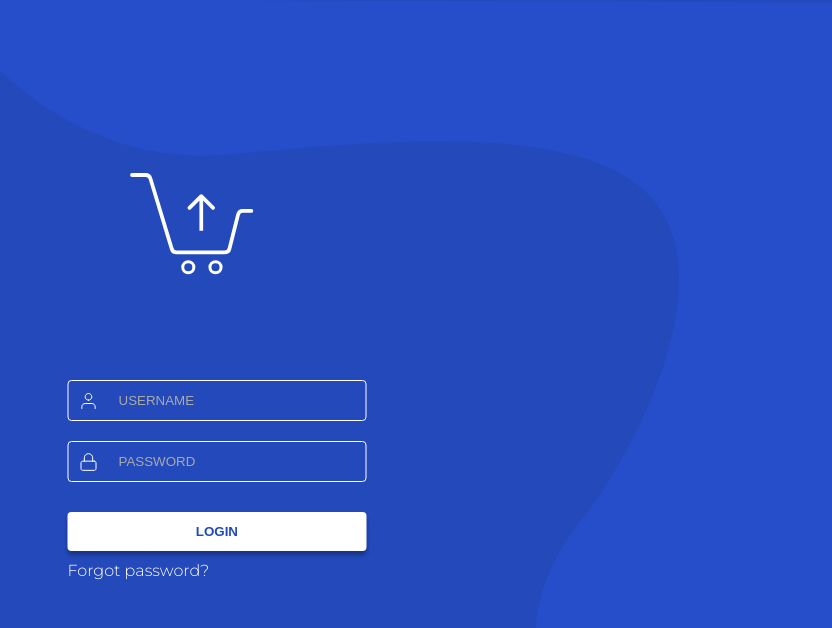
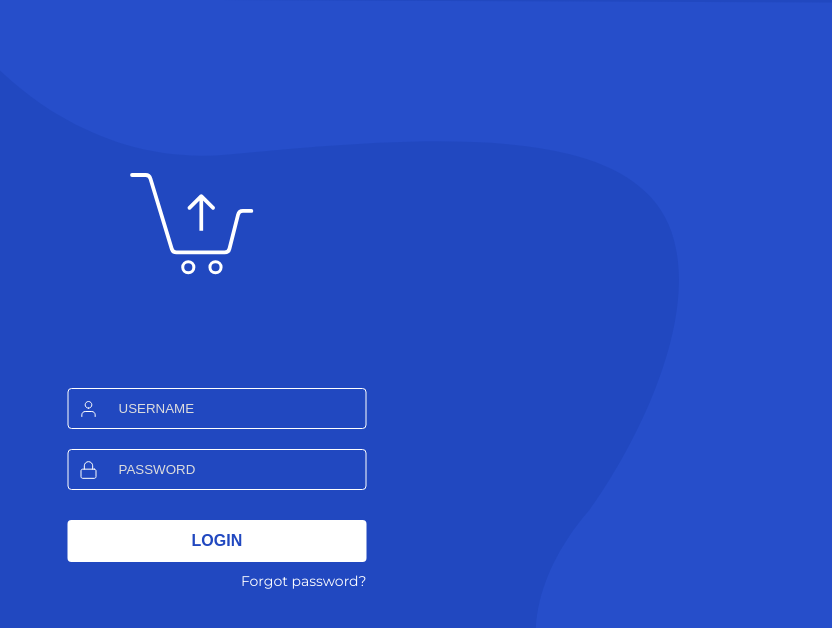
Before and after one commit to ichiomafrancis/login_screen, a plain HTML site: page index.html in a window 1280 px wide. Shown: the whole page, without its empty margins (448-1280 px from the left). Drawn offline with Linux system fonts and the light colour scheme.

Commit message:
made further modifications to the HTML and CSS files

```diff
--- a/index.html
+++ b/index.html
@@ -12,7 +12,6 @@
   <body>
     <div class="main-container">
       <object data="images/trolley.svg" type="" class="trolley"></object>
-      <div class="content-container">
       <div class="form-container">
         <form action="mailto:ichioma@rocketmail.com">
           <input
@@ -28,11 +27,10 @@
             placeholder="PASSWORD"
           />
           <div class="login">
-              <input type="button" value="LOGIN" />
+            <button>LOGIN</button>
           </div>
+        </form>
         <a href="#">Forgot password?</a>
-          </form>
-        </div>
       </div>
     </div>
   </body>
--- a/style.css
+++ b/style.css
@@ -7,19 +7,24 @@
 
 body {
   font-family: "Montserrat", sans-serif;
-  font-weight: 300;
+  background-color: #2148c0; /*Had to use a deeper blue color so that the background image can show clearly */
 }
 
 .main-container {
-  width: auto;
   height: 100vh;
-  margin: 0 auto;
-  background-color: rgba(38, 79, 202);
+  background-image: url(images/BG.svg);
+  background-position: center;
+  background-repeat: no-repeat;
+  background-size: cover;
   position: relative;
+
+  /* background-color: #264eca;     Would be required if I use the 'before' Pseudoclass */
 }
 
+/* this is another way I could have applied the background image on the page and tweak the opacity */
+
 .main-container::before {
-  content: "";
+  /* content: "";
   background-image: url(images/BG.svg);
   background-position: center;
   background-repeat: none;
@@ -29,11 +34,10 @@ body {
   bottom: 0px;
   left: 0px;
   background-color: rgba(0, 0, 0, 0.075);
-  position: absolute;
+  position: absolute; */
 }
 
-.content-container {
-  width: auto;
+.form-container {
   position: absolute;
   top: 60%;
   left: 50%;
@@ -47,8 +51,7 @@ body {
   transform: translate(-50%, -50%);
 }
 
-input[type="text"],
-input[type="password"] {
+input {
   display: block;
   width: 120%;
   background-color: inherit;
@@ -70,40 +73,38 @@ input[type="password"] {
   margin-bottom: 30px;
 }
 
-input[type="button"] {
+::placeholder {
+  color: #ddd;
+}
+
+button {
   display: block;
   width: 120%;
+  cursor: pointer;
   background-color: #fff;
   color: #2148c0;
-  padding: 12px;
-  margin-bottom: 10px;
+  font-size: 16px;
+  padding: 12px 24px;
   border: none;
   border-radius: 4px;
   font-weight: 600;
-  box-shadow: 0px 4px 4px rgba(0, 0, 0, 0.3);
+  margin-bottom: 10px;
+}
+button:hover {
+  background-color: #eee;
+  box-shadow: 4px 4px 4px rgba(0, 0, 0, 0.3);
+  transition-duration: 0.4s;
 }
 
-::placeholder {
-  color: #aaa;
+a {
+  text-decoration: none;
+  color: #fff;
+  font-size: 14px;
+  position: absolute;
+  right: -50px;
+  cursor: pointer;
 }
 
-/* a {
-  color: #fff;
-} */
-
-a,
-a:link,
-a:active {
-  text-decoration: none;
-  color: #fff;
-  /* display: flex;
-  align-self: flex-end;
-  justify-self: flex-end; */
-  /* padding-left: 200px; */
+a:hover {
+  color: #eee;
 }
-
-input[type="button"]:hover,
-a:hover {
-  cursor: pointer;
-  text-decoration: underline;
-}
```
Lines whose indentation alone changed are shown as unchanged.
